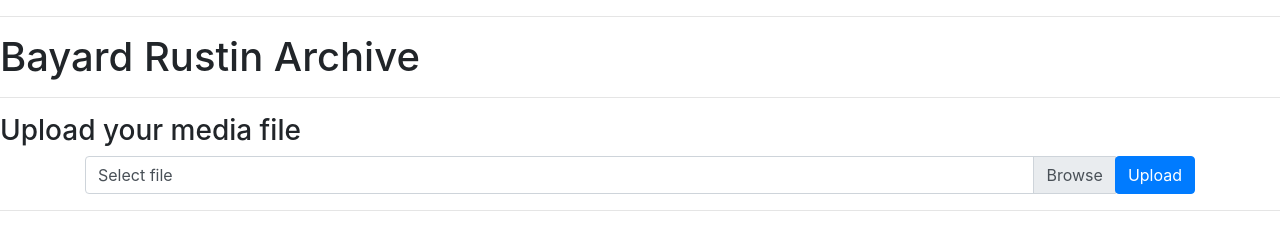
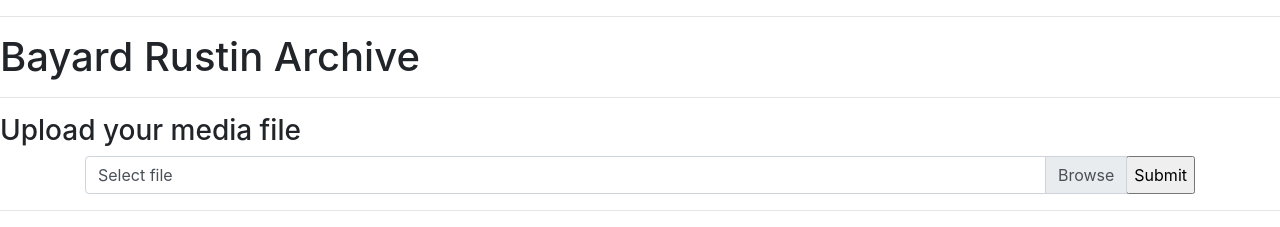
Before and after one commit to benreinkemeyer4/BayardRustinArchive, a Flask app: page / in a window 1280 px wide. Shown: the top 227 px of the page. Run offline with Flask 2, Linux system fonts and the light colour scheme.

Commit message:
upload button connects to app.py

```diff
--- a/app.py
+++ b/app.py
@@ -7,21 +7,16 @@ import sys
 app = flask.Flask(__name__, template_folder='./templates')
 
 
-@app.route('/', methods=['GET'])
+@app.route('/', methods=['GET','POST'])
 @app.route('/index', methods=['GET', 'POST'])
-def index(): #has upload media function
+def index():
     if flask.request.method == 'POST':
         print("UPLOAD CLICKED", file=sys.stdout)
-        app.logger.info('UPLOAD CLICKED')
 
     html_code = flask.render_template('index.html')
     response = flask.make_response(html_code)
     return response
 
-# @app.route('/', methods=['POST'])
-# def upload_file():
-#     print("UPLOAD CLICKED", file=sys.stdout)
-#     app.logger.info('UPLOAD CLICKED')
 #     #request.form['customFileInput']
 
 @app.route('/submit', methods=['GET'])
--- a/templates/index.html
+++ b/templates/index.html
@@ -23,6 +23,7 @@
       <h1>Bayard Rustin Archive</h1>
       <hr/>
       <h3>Upload your media file</h3>
+      <form action="/" method="post">
          <div class="container">
             <div class="input-group">
                <div class="custom-file">
@@ -30,12 +31,12 @@
                   <label class="custom-file-label" for="customFileInput">Select file</label>
                </div>
                <div class="input-group-append">
-               <form action="/" method="post">
-                  <button class="btn btn-primary" type="button" id="customFileInput">Upload</button>
-               </form>
+                  <!-- make the type of button I do want -->
+                  <input type="submit" id="customFileInput"></button>
                </div>
             </div>
          </div>
+      </form>
 
       <script>
          document.querySelector('.custom-file-input').addEventListener('change', function (e) {
```
Lines whose indentation alone changed are shown as unchanged.
